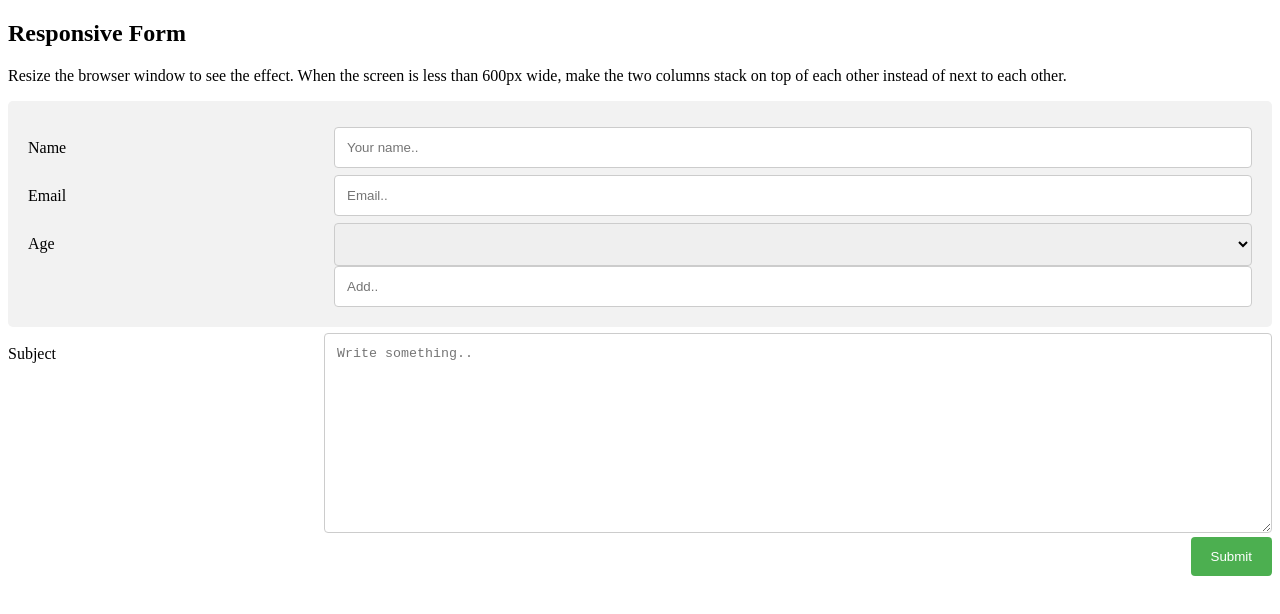
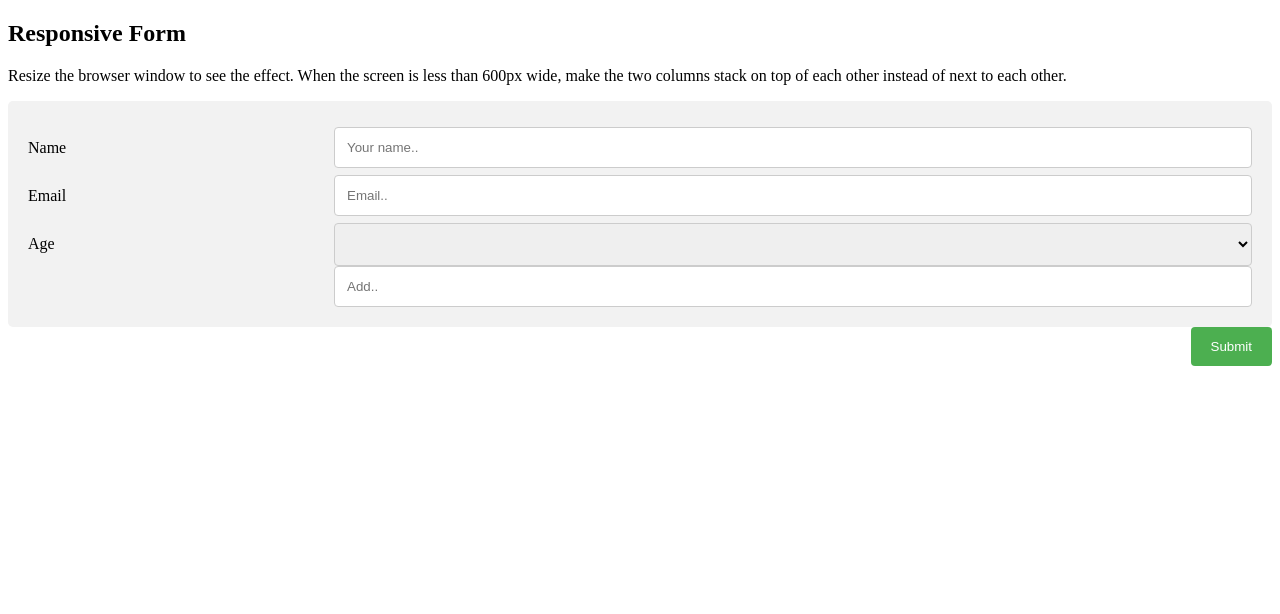
Before and after one commit to RAISUR/final, a website: page index.html in a window 1280 px wide. Drawn offline with Linux system fonts and the light colour scheme.

Commit message:
second commit

```diff
--- a/index.html
+++ b/index.html
@@ -108,12 +108,7 @@ input[type=submit]:hover {
       </div>
     </div>
     <div class="row">
-      <div class="col-25">
-        <label for="subject">Subject</label>
-      </div>
-      <div class="col-75">
-        <textarea id="subject" name="subject" placeholder="Write something.." style="height:200px"></textarea>
-      </div>
+
     </div>
     <div class="row">
       <input type="submit" value="Submit">
```
Also changed, not shown: package.json (added, +20 -0 lines), server.js (added).
